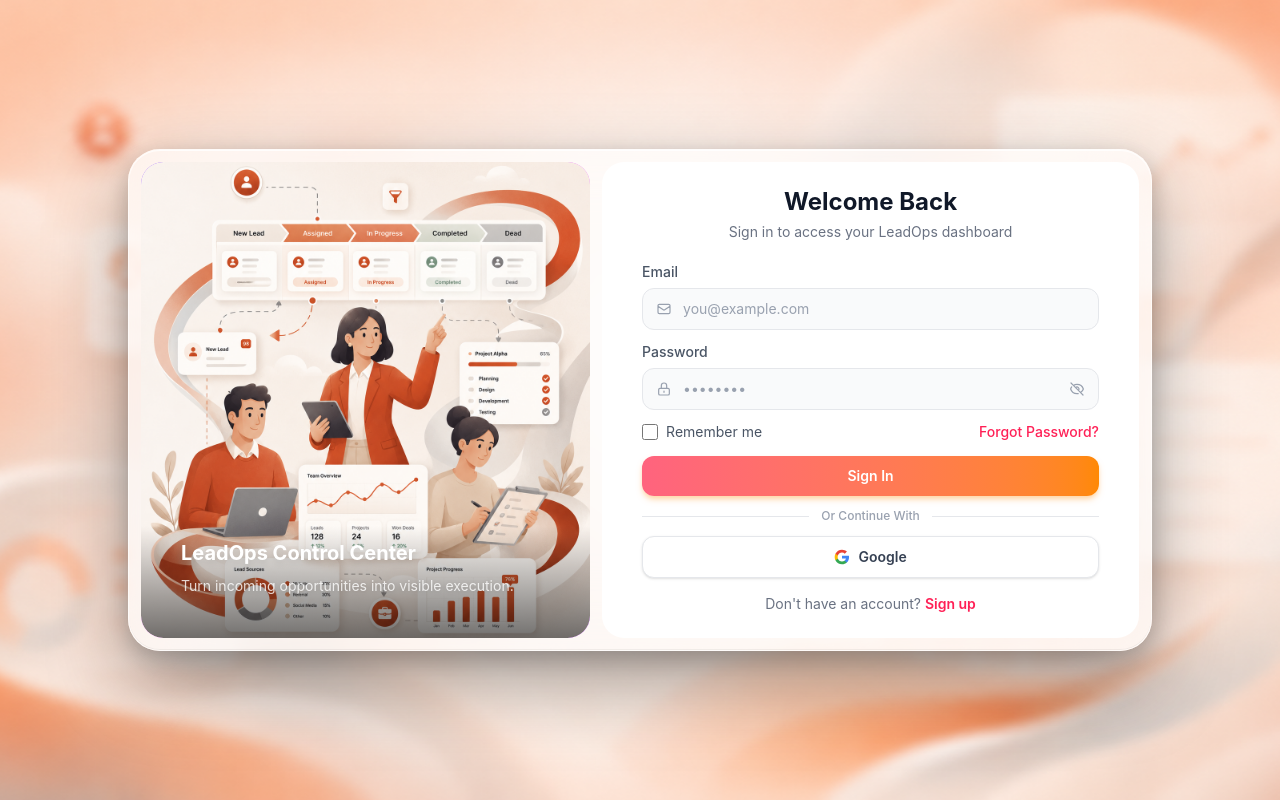
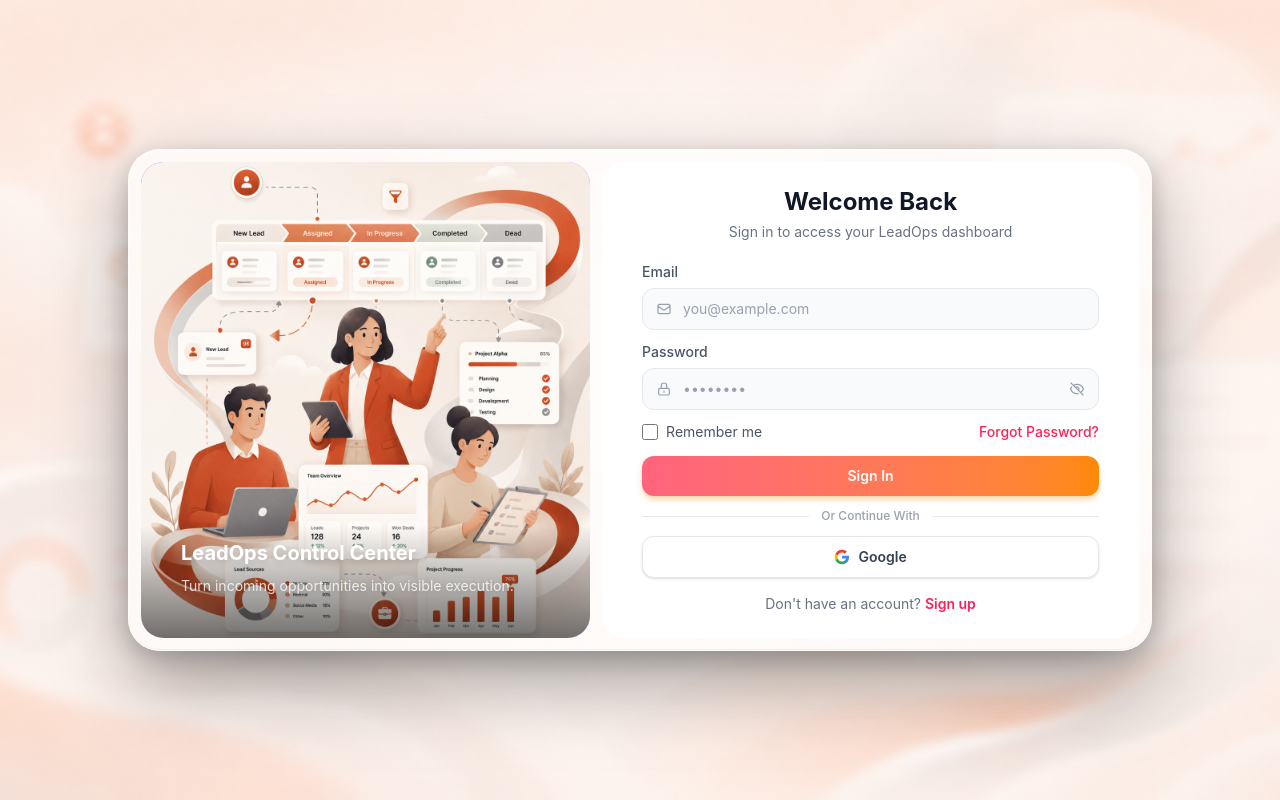
Before and after one commit to nerdpratham/LeadOps-Frontend, a React (Vite) app: page / in a window 1280 px wide. Built offline with nearby package versions, Linux system fonts and the light colour scheme.

Commit message:
mmmooorrreeee

```diff
--- a/src/pages/login.tsx
+++ b/src/pages/login.tsx
@@ -84,7 +84,7 @@
   return (
     <div
       className="h-screen flex items-center justify-center px-4 py-4 bg-cover bg-center bg-no-repeat overflow-hidden"
-      style={{ backgroundImage: "url('/login_cover2.png')" }}
+      style={{ backgroundImage: "url('/login_cover3.png')" }}
     >
       {/* Outer frame — white border with padding creating the separation effect */}
       <div className="w-full max-w-5xl bg-white/60 backdrop-blur-2xl rounded-4xl p-3 max-h-[calc(100vh-2rem)] flex flex-col gap-3
```
Also changed, not shown: public/login_cover3.png (added).
